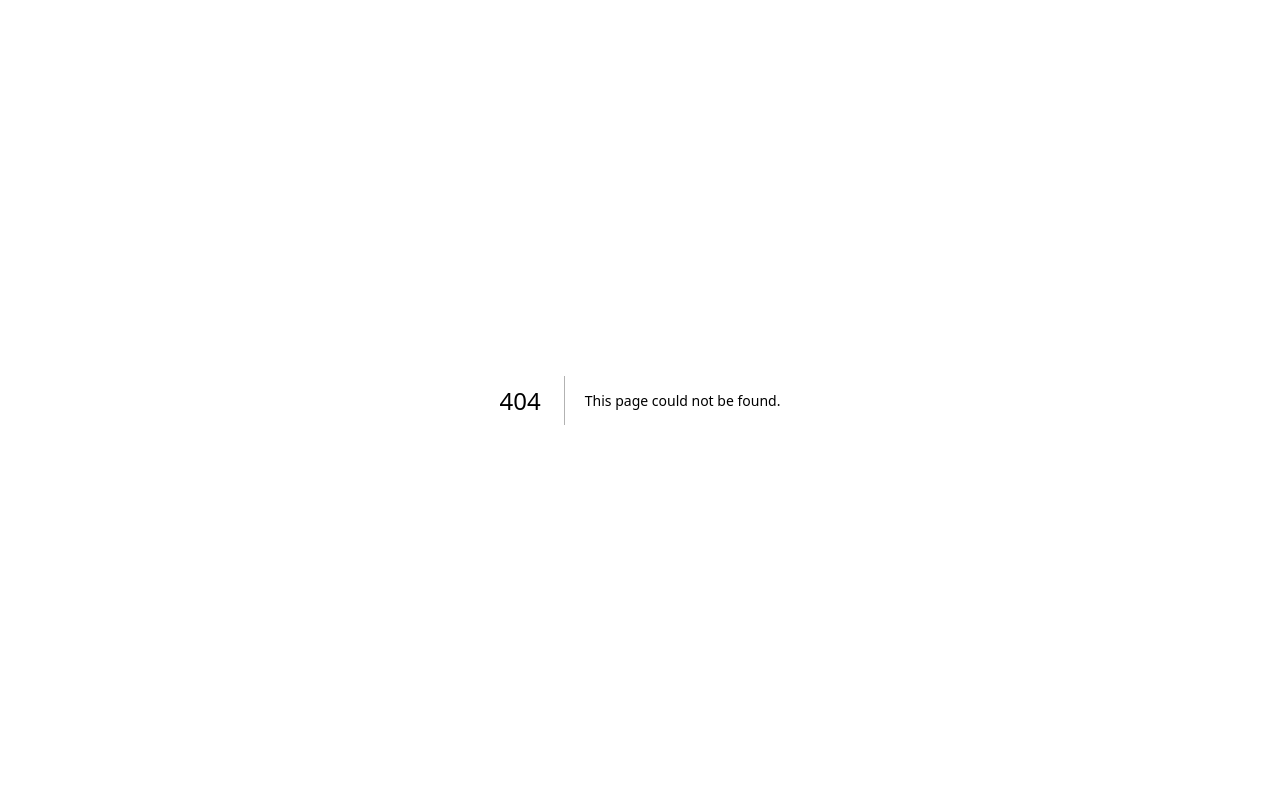
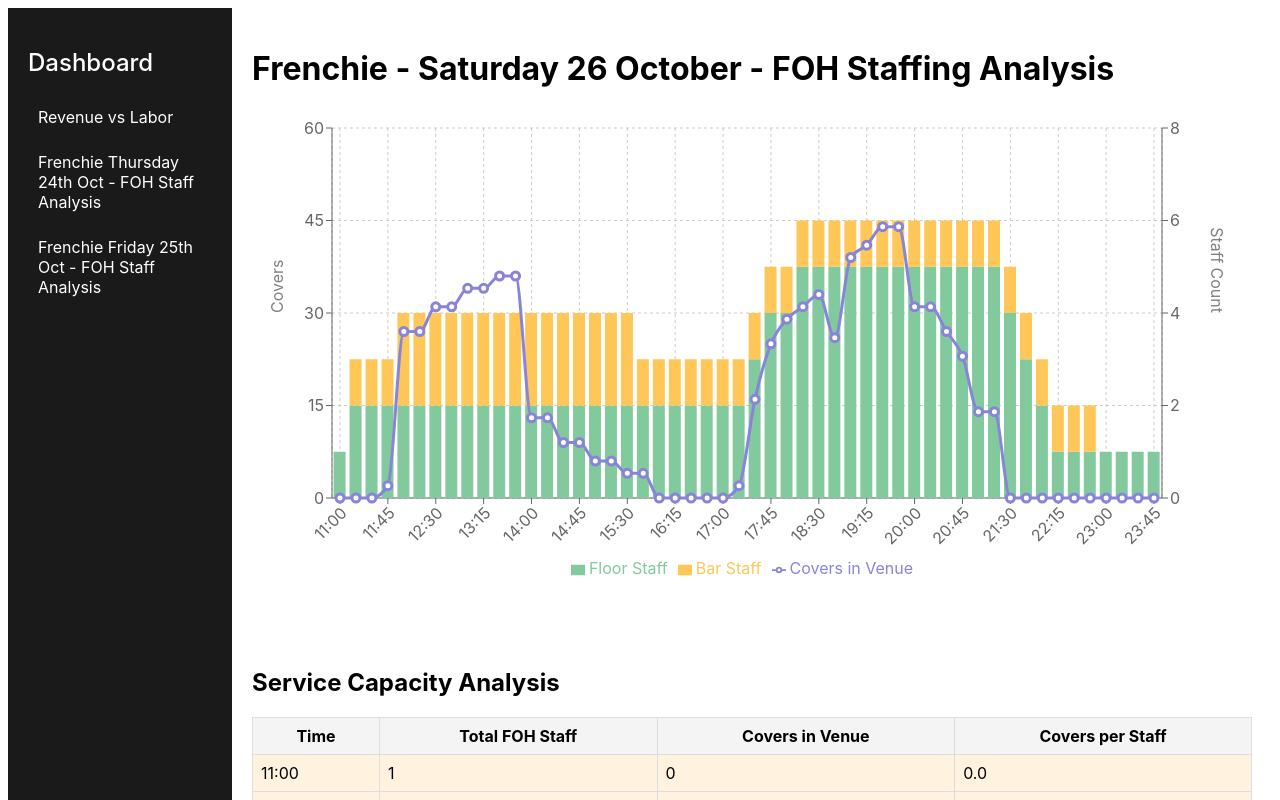
Before and after one commit to IsoBob1/labor-revenue-dashboard, a Next.js app: page /service-saturday in a window 1280 px wide. Before the commit this address had no page. Shown: the top 800 px of the page. Built offline with nearby package versions, Linux system fonts and the light colour scheme.

Commit message:
Create service-saturday.js

```diff
--- /dev/null
+++ b/pages/service-saturday.js
@@ -0,0 +1,141 @@
+import React from 'react';
+import Layout from '../components/Layout';
+import { ComposedChart, Line, Bar, XAxis, YAxis, CartesianGrid, Tooltip, Legend, ResponsiveContainer } from 'recharts';
+
+const data = [
+  { time: '11:00', floorStaff: 1, barStaff: 0, covers: 0 }, // Nicola
+  { time: '11:15', floorStaff: 2, barStaff: 1, covers: 0 }, // Will, Brianna
+  { time: '11:30', floorStaff: 2, barStaff: 1, covers: 0 },
+  { time: '11:45', floorStaff: 2, barStaff: 1, covers: 2 },
+  { time: '12:00', floorStaff: 2, barStaff: 2, covers: 27 }, // Kieran starts
+  { time: '12:15', floorStaff: 2, barStaff: 2, covers: 27 },
+  { time: '12:30', floorStaff: 2, barStaff: 2, covers: 31 },
+  { time: '12:45', floorStaff: 2, barStaff: 2, covers: 31 },
+  { time: '13:00', floorStaff: 2, barStaff: 2, covers: 34 },
+  { time: '13:15', floorStaff: 2, barStaff: 2, covers: 34 },
+  { time: '13:30', floorStaff: 2, barStaff: 2, covers: 36 },
+  { time: '13:45', floorStaff: 2, barStaff: 2, covers: 36 },
+  { time: '14:00', floorStaff: 2, barStaff: 2, covers: 13 },
+  { time: '14:15', floorStaff: 2, barStaff: 2, covers: 13 },
+  { time: '14:30', floorStaff: 2, barStaff: 2, covers: 9 },
+  { time: '14:45', floorStaff: 2, barStaff: 2, covers: 9 },
+  { time: '15:00', floorStaff: 2, barStaff: 2, covers: 6 },
+  { time: '15:15', floorStaff: 2, barStaff: 2, covers: 6 },
+  { time: '15:30', floorStaff: 2, barStaff: 2, covers: 4 },
+  { time: '15:45', floorStaff: 2, barStaff: 1, covers: 4 }, // Kieran ends
+  { time: '16:00', floorStaff: 2, barStaff: 1, covers: 0 },
+  { time: '16:15', floorStaff: 2, barStaff: 1, covers: 0 },
+  { time: '16:30', floorStaff: 2, barStaff: 1, covers: 0 },
+  { time: '16:45', floorStaff: 2, barStaff: 1, covers: 0 },
+  { time: '17:00', floorStaff: 2, barStaff: 1, covers: 0 },
+  { time: '17:15', floorStaff: 2, barStaff: 1, covers: 2 },
+  { time: '17:30', floorStaff: 3, barStaff: 1, covers: 16 }, // Anthony starts
+  { time: '17:45', floorStaff: 4, barStaff: 1, covers: 25 }, // Daniel starts
+  { time: '18:00', floorStaff: 4, barStaff: 1, covers: 29 },
+  { time: '18:15', floorStaff: 5, barStaff: 1, covers: 31 }, // Elias starts
+  { time: '18:30', floorStaff: 5, barStaff: 1, covers: 33 },
+  { time: '18:45', floorStaff: 5, barStaff: 1, covers: 26 },
+  { time: '19:00', floorStaff: 5, barStaff: 1, covers: 39 },
+  { time: '19:15', floorStaff: 5, barStaff: 1, covers: 41 },
+  { time: '19:30', floorStaff: 5, barStaff: 1, covers: 44 },
+  { time: '19:45', floorStaff: 5, barStaff: 1, covers: 44 },
+  { time: '20:00', floorStaff: 5, barStaff: 1, covers: 31 },
+  { time: '20:15', floorStaff: 5, barStaff: 1, covers: 31 },
+  { time: '20:30', floorStaff: 5, barStaff: 1, covers: 27 },
+  { time: '20:45', floorStaff: 5, barStaff: 1, covers: 23 },
+  { time: '21:00', floorStaff: 5, barStaff: 1, covers: 14 },
+  { time: '21:15', floorStaff: 5, barStaff: 1, covers: 14 },
+  { time: '21:30', floorStaff: 4, barStaff: 1, covers: 0 }, // Elias ends
+  { time: '21:45', floorStaff: 3, barStaff: 1, covers: 0 }, // Will ends
+  { time: '22:00', floorStaff: 2, barStaff: 1, covers: 0 }, // Anthony ends
+  { time: '22:15', floorStaff: 1, barStaff: 1, covers: 0 }, // Daniel ends
+  { time: '22:30', floorStaff: 1, barStaff: 1, covers: 0 },
+  { time: '22:45', floorStaff: 1, barStaff: 1, covers: 0 },
+  { time: '23:00', floorStaff: 1, barStaff: 0, covers: 0 }, // Brianna ends
+  { time: '23:15', floorStaff: 1, barStaff: 0, covers: 0 },
+  { time: '23:30', floorStaff: 1, barStaff: 0, covers: 0 },
+  { time: '23:45', floorStaff: 1, barStaff: 0, covers: 0 } // Nicola ends
+];
+
+export default function ServiceAnalysis() {
+  return (
+    <Layout>
+      <h1 style={{ marginBottom: '20px' }}>Frenchie - Saturday 26 October - FOH Staffing Analysis</h1>
+
+      {/* Chart Section */}
+      <div style={{ width: '1000px', margin: '0 auto', marginBottom: '40px' }}>
+        <ResponsiveContainer width="100%" height={500}>
+          <ComposedChart data={data} margin={{ top: 20, right: 30, left: 20, bottom: 30 }}>
+            <CartesianGrid strokeDasharray="3 3" />
+            <XAxis
+              dataKey="time"
+              angle={-45}
+              textAnchor="end"
+              height={60}
+              interval={2}
+            />
+            <YAxis
+              yAxisId="left"
+              label={{ value: 'Covers', angle: -90, position: 'insideLeft' }}
+            />
+            <YAxis
+              yAxisId="right"
+              orientation="right"
+              label={{ value: 'Staff Count', angle: 90, position: 'insideRight' }}
+            />
+            <Tooltip />
+            <Legend />
+            <Bar yAxisId="right" dataKey="floorStaff" stackId="staff" name="Floor Staff" fill="#82ca9d" />
+            <Bar yAxisId="right" dataKey="barStaff" stackId="staff" name="Bar Staff" fill="#ffc658" />
+            <Line
+              yAxisId="left"
+              type="monotone"
+              dataKey="covers"
+              stroke="#8884d8"
+              strokeWidth={3}
+              dot={{ r: 4 }}
+              name="Covers in Venue"
+            />
+          </ComposedChart>
+        </ResponsiveContainer>
+      </div>
+
+      {/* Analysis Table */}
+      <div style={{ width: '1000px', margin: '0 auto', overflowX: 'auto' }}>
+        <h2 style={{ marginBottom: '20px' }}>Service Capacity Analysis</h2>
+        <table style={{ width: '100%', borderCollapse: 'collapse', marginBottom: '40px' }}>
+          <thead>
+            <tr>
+              <th style={{ padding: '8px', border: '1px solid #ddd', backgroundColor: '#f4f4f4' }}>Time</th>
+              <th style={{ padding: '8px', border: '1px solid #ddd', backgroundColor: '#f4f4f4' }}>Total FOH Staff</th>
+              <th style={{ padding: '8px', border: '1px solid #ddd', backgroundColor: '#f4f4f4' }}>Covers in Venue</th>
+              <th style={{ padding: '8px', border: '1px solid #ddd', backgroundColor: '#f4f4f4' }}>Covers per Staff</th>
+            </tr>
+          </thead>
+          <tbody>
+            {data.map((row) => {
+              const totalStaff = row.floorStaff + row.barStaff;
+              const coversPerStaff = totalStaff ? (row.covers / totalStaff).toFixed(1) : 0;
+              let backgroundColor = 'white';
+
+              if (totalStaff && row.covers === 0) {
+                backgroundColor = '#fff3e0'; // Orange for staff but no covers
+              } else if (coversPerStaff > 20) {
+                backgroundColor = '#ffebee'; // Red for high covers per staff
+              }
+
+              return (
+                <tr key={row.time} style={{ backgroundColor }}>
+                  <td style={{ padding: '8px', border: '1px solid #ddd' }}>{row.time}</td>
+                  <td style={{ padding: '8px', border: '1px solid #ddd' }}>{totalStaff}</td>
+                  <td style={{ padding: '8px', border: '1px solid #ddd' }}>{row.covers}</td>
+                  <td style={{ padding: '8px', border: '1px solid #ddd' }}>{coversPerStaff}</td>
+                </tr>
+              );
+            })}
+          </tbody>
+        </table>
+      </div>
+    </Layout>
+  );
+}
```
